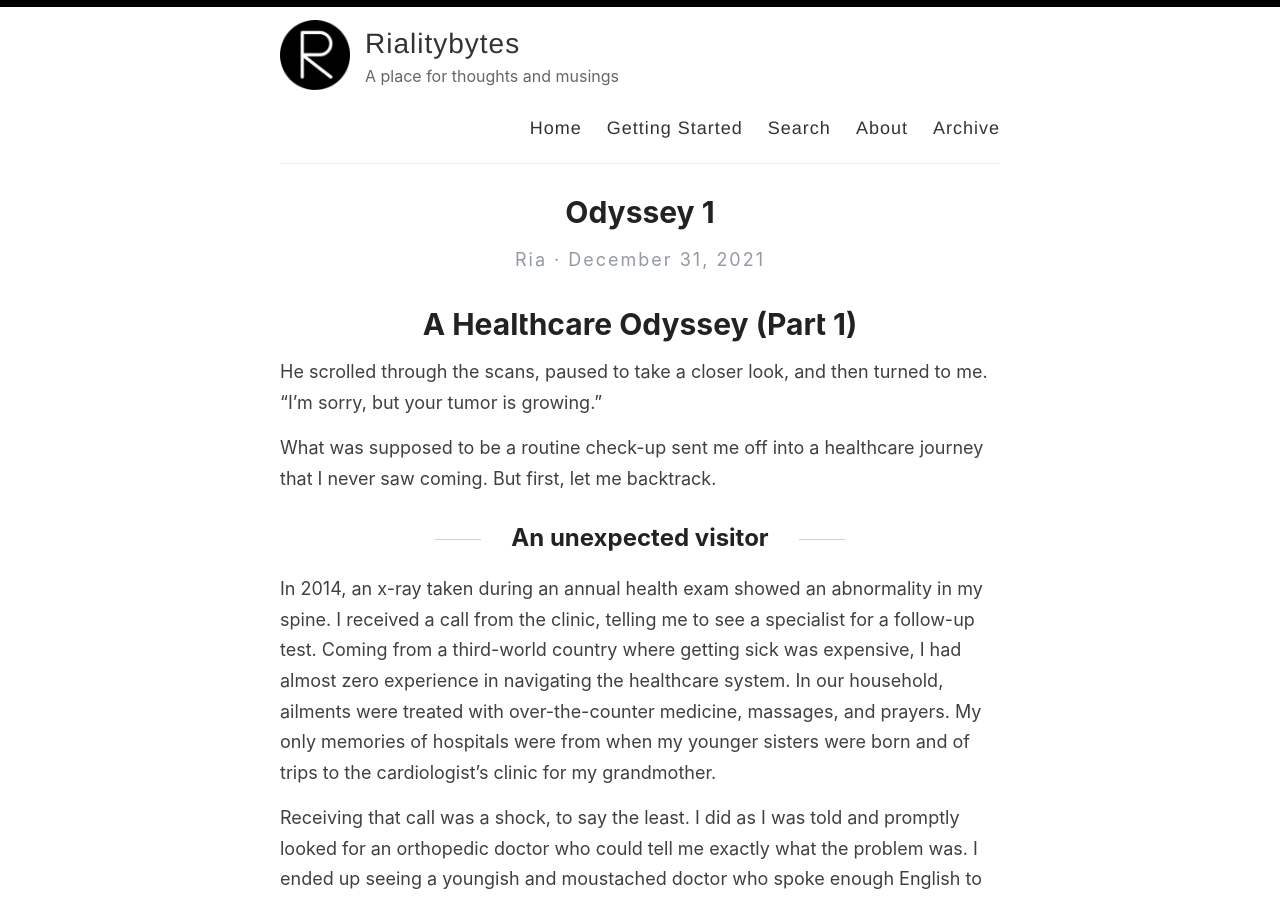
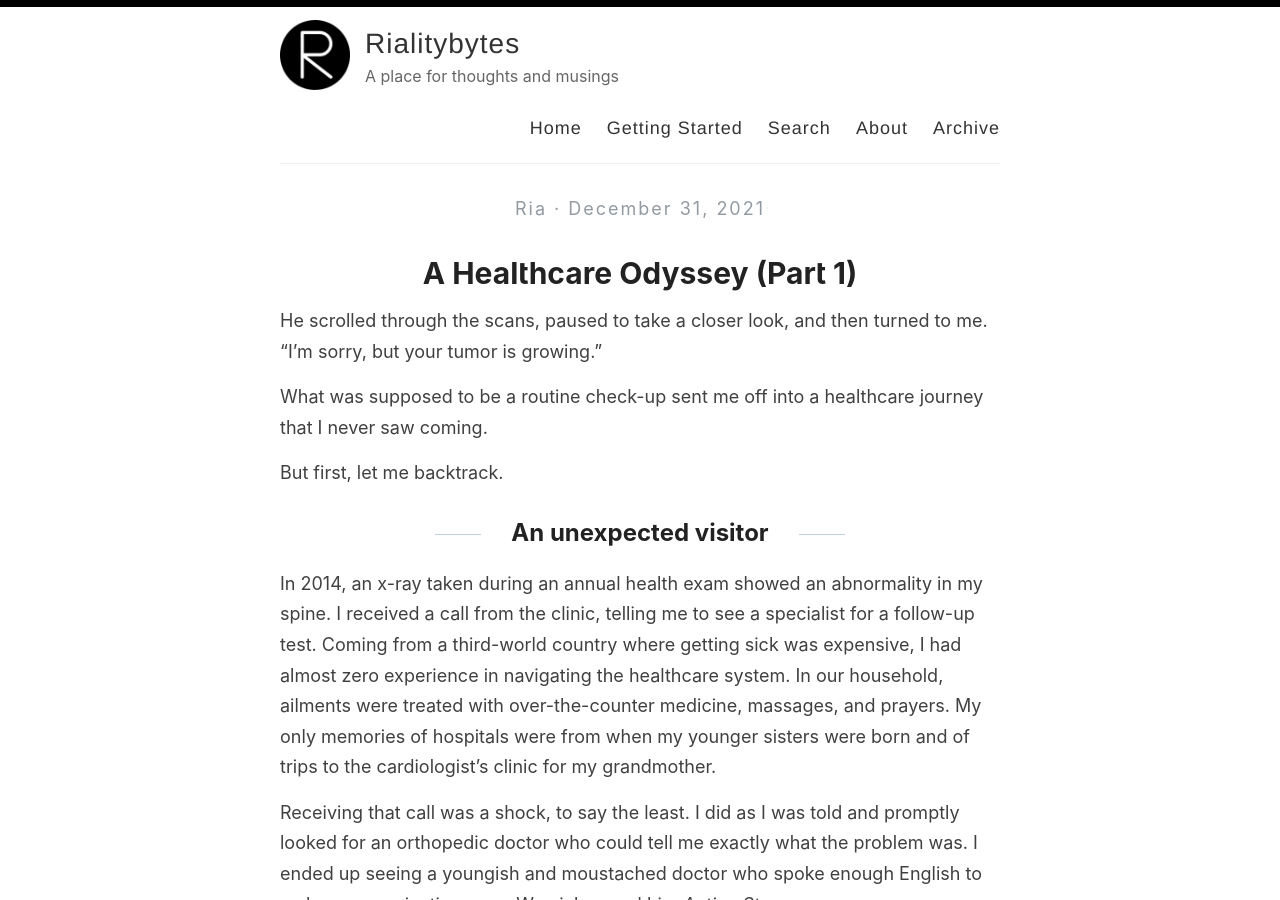
Before and after one commit to rialitybytes/rialitybytes.github.io, a Jekyll site: the page built from _posts/2021-12-31-odyssey-1.md, in a window 1280 px wide and 900 px high. Built offline with Jekyll 4.4.1, drawn with Linux system fonts in a browser that asks for light colours; our own code applies the rules of GitHub Pages for plain Markdown files; part of the change alters nothing that is shown.

Commit message:
Update 2021-12-31-odyssey-1.md

```diff
--- a/_posts/2021-12-31-odyssey-1.md
+++ b/_posts/2021-12-31-odyssey-1.md
@@ -1,8 +1,19 @@
+---
+layout: post
+title:  A Healthcare Odyssey (Part 1)
+categories: [health]
+excerpt: He scrolled through the scans, paused to take a closer look, and then turned to me. "I'm sorry, but your tumor is growing."
+
+What was supposed to be a routine check-up sent me off into a healthcare journey that I never saw coming.
+---
+
 # A Healthcare Odyssey (Part 1)
 
 He scrolled through the scans, paused to take a closer look, and then turned to me. "I'm sorry, but your tumor is growing."
 
-What was supposed to be a routine check-up sent me off into a healthcare journey that I never saw coming. But first, let me backtrack.
+What was supposed to be a routine check-up sent me off into a healthcare journey that I never saw coming.
+
+But first, let me backtrack.
 
 ## An unexpected visitor
 In 2014, an x-ray taken during an annual health exam showed an abnormality in my spine. I received a call from the clinic, telling me to see a specialist for a follow-up test. Coming from a third-world country where getting sick was expensive, I had almost zero experience in navigating the healthcare system. In our household, ailments were treated with over-the-counter medicine, massages, and prayers. My only memories of hospitals were from when my younger sisters were born and of trips to the cardiologist's clinic for my grandmother.
```
